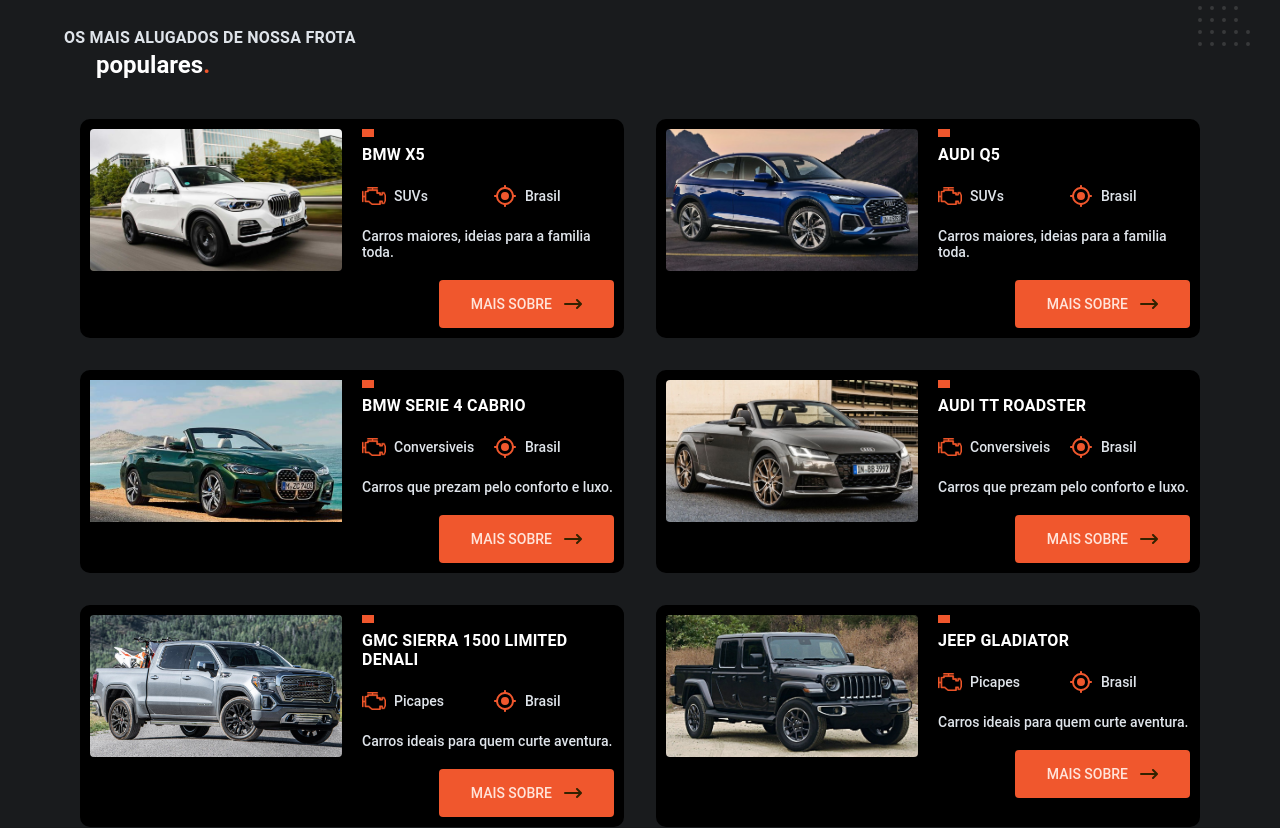
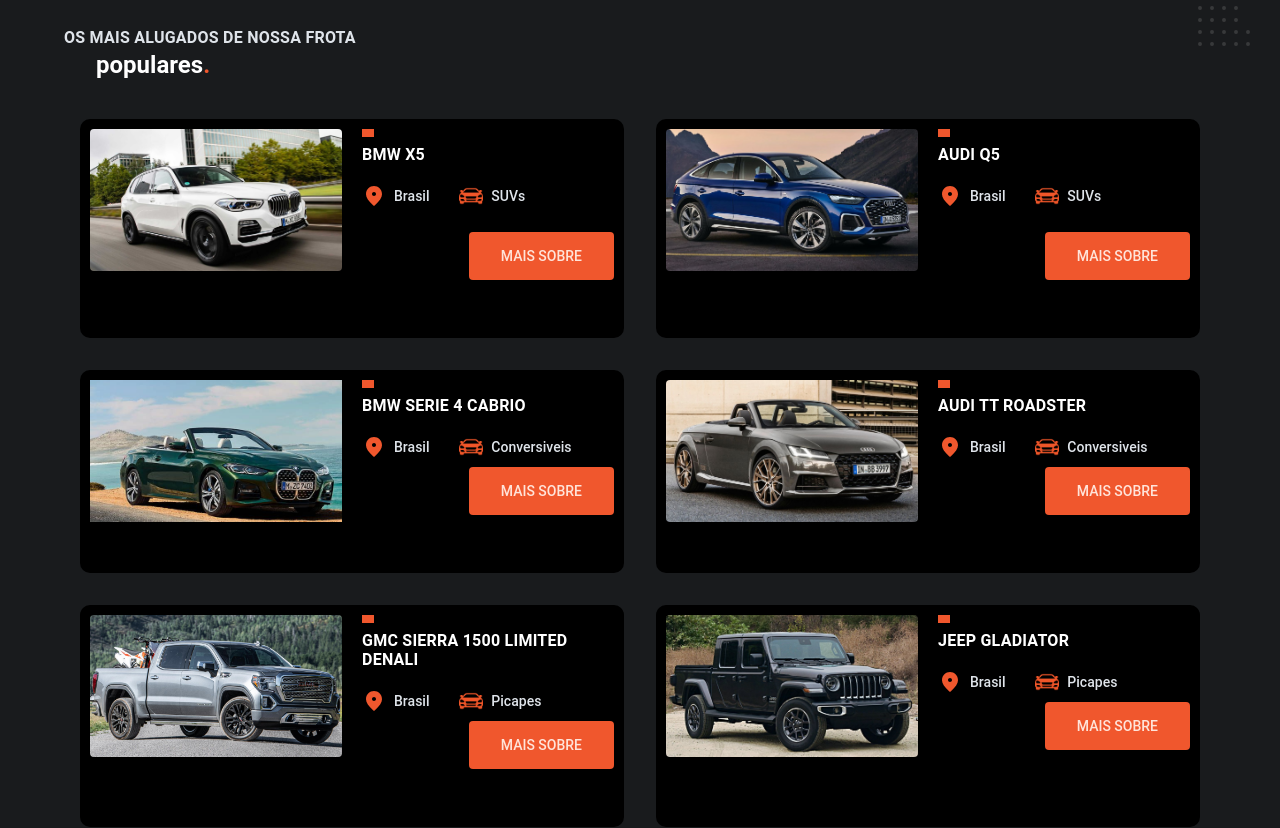
Before and after one commit to eduardo-marcondes/PI-DH-G2, a React (Create React App) app: page / in a window 1280 px wide. Shown: the part 1421-2249 px from the top of the page. Built offline with nearby package versions, Linux system fonts and the light colour scheme.

Commit message:
alteracao css card animation page home

```diff
--- a/src/css/home/populares.scss
+++ b/src/css/home/populares.scss
@@ -54,8 +54,8 @@
 
 .populars-informacoes ul {
   display: grid;
-  gap: 10px;
-  grid-template-columns: 1fr 1fr;
+  gap: 20px;
+  grid-template-columns: 1fr 2fr;
 }
 
 .populars-informacoes {
@@ -73,7 +73,7 @@
   transition: .2s ease-in-out;
   position: relative;
   top: 0;
-  color: white;
+  color: var(--cor-4);
 
 }
 
@@ -82,11 +82,12 @@
   transform: translateY(-100%);
   transition: .2s ease-in-out;
   top: 0;
+  text-align: end;
 }
 
 .populars-informacoes:hover .card_overlay {
   transform: translateY(0);
-  color: var(--cor-8);
+  color: var(--cor-0);
 }
 
 .populars-informacoes:hover .card_header {
--- a/src/pages/components/Populars.js
+++ b/src/pages/components/Populars.js
@@ -1,5 +1,5 @@
 import TitleBgBlack from "./titles/TitleBgBlack";
-import CardsWhite from "./cards/CardsWhite";
+import CardsAnimation from "./cards/CardsAnimation";
 import CardsBlack from "./cards/CardsBlack";
 
 function Populars() {
@@ -10,7 +10,7 @@
                 <div className="container">
                     <TitleBgBlack {...title}/>
                     <div className="mais-alugados">
-                        <CardsBlack/>
+                        <CardsAnimation/>
                     </div>
                 </div>
             </article>
--- a/src/pages/components/cards/CardsWhite.js
+++ b/src/pages/components/cards/CardsAnimation.js
@@ -2,7 +2,7 @@
 import {useApis} from '../../../hooks/useApi';
 import {Link} from "react-router-dom";
 
-function CardsWhite() {
+function CardsAnimation() {
     const [carsResult, isLoading] = useApis('./jsons/popular.json');
 
     //resultado pode ser nulo ou vazio ate carregar
@@ -21,22 +21,22 @@
                                 <img src={carItem.img} alt={carItem.category}/>
                             </div>
                             <div className="populars-informacoes">
-                                <h2 className="font-h2">{carItem.title}</h2>
-                                <ul className="font-h4 cor-8">
+                                <h3 className="font-h3 cor-0">{carItem.title}</h3>
+                                <ul className="font-text-1 cor-1">
+                                    <li>
+                                        <img src="./img/icones/local.svg" alt="icon local"/>
+                                        {carItem.localization}
+                                    </li>
                                     <li>
                                         <img src="./img/icones/carro.png" alt="icon car model"/>
                                         {carItem.category}
                                     </li>
-                                    <li>
-                                        <img src="./img/icones/local.svg" alt="icon local"/>
-                                        {carItem.localization}
-                                    </li>
                                 </ul>
 
-                                    <p className="font-text-1 cor-8 card_overlay">{carItem.description}</p>
+                                <p className="font-text-1 card_overlay">{carItem.description}</p>
 
                                 <div className="card_header">
-                                    <Link className="botao seta" to="/suvs">Mais Sobre</Link>
+                                    <Link className="botao" to="/">Mais Sobre</Link>
                                 </div>
                             </div>
                         </div>
@@ -47,4 +47,4 @@
     )
 }
 
-export default CardsWhite;
+export default CardsAnimation;
--- a/src/pages/components/cards/CardsBlack.js
+++ b/src/pages/components/cards/CardsBlack.js
@@ -24,17 +24,17 @@
                                     <h3 className="font-h3 cor-0">{carItem.title}</h3>
                                     <ul className="font-text-1 cor-1">
                                         <li>
-                                                <img src="./img/icones/motor.png" alt=""/>
-                                                {carItem.category}
+                                            <img src="./img/icones/rastreador.svg" alt="icon local"/>
+                                            {carItem.localization}
                                         </li>
                                         <li>
-                                                <img src="./img/icones/rastreador.svg" alt=""/>
-                                                {carItem.localization}
+                                            <img src="./img/icones/motor.png" alt="icon car model"/>
+                                            {carItem.category}
                                         </li>
                                     </ul>
                                     <p className="font-text-1 cor-1">{carItem.description}</p>
                                 </div>
-                                    <Link className="botao seta" to="/esportivos">Mais Sobre</Link>
+                                <Link className="botao seta" to="/">Mais Sobre</Link>
                             </div>
                         </div>
                     </React.Fragment>
```
Lines whose indentation alone changed are shown as unchanged.
